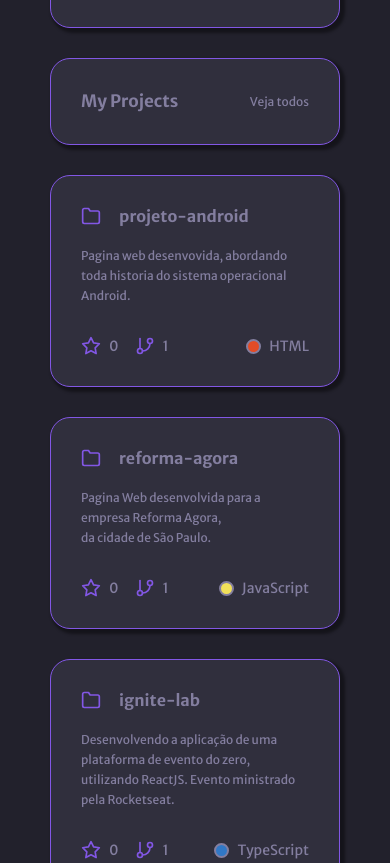
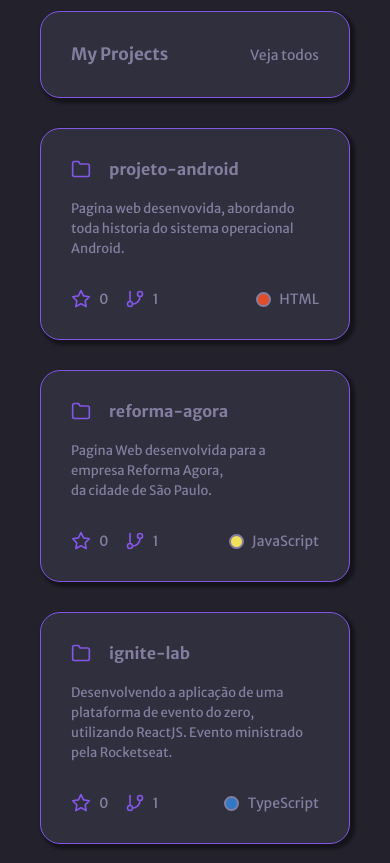
Before and after one commit to gemario/portfolio, a plain HTML site: page index.html in a window 390 px wide. Shown: the part 1715-2578 px from the top of the page. Drawn offline with Linux system fonts and the light colour scheme.

Commit message:
finalizando o projeto

```diff
--- a/style.css
+++ b/style.css
@@ -670,6 +670,10 @@ footer:hover {
 }
 
 @media (max-width: 450px) {
+  .container {
+    padding-inline: 4rem;
+  }
+
   .profile .photo {
     width: 9rem;
     height: 9rem;
@@ -688,7 +692,7 @@ footer:hover {
   }
 
   .project-description a {
-    font-size: 1.2rem;
+    font-size: 1.4rem;
   }
 
   .titles-cards-sidebar {
@@ -696,7 +700,7 @@ footer:hover {
   }
 
   .content-project-cards {
-    font-size: 1.2rem;
+    font-size: 1.3rem;
   }
 
   .recent-post-title {
```
